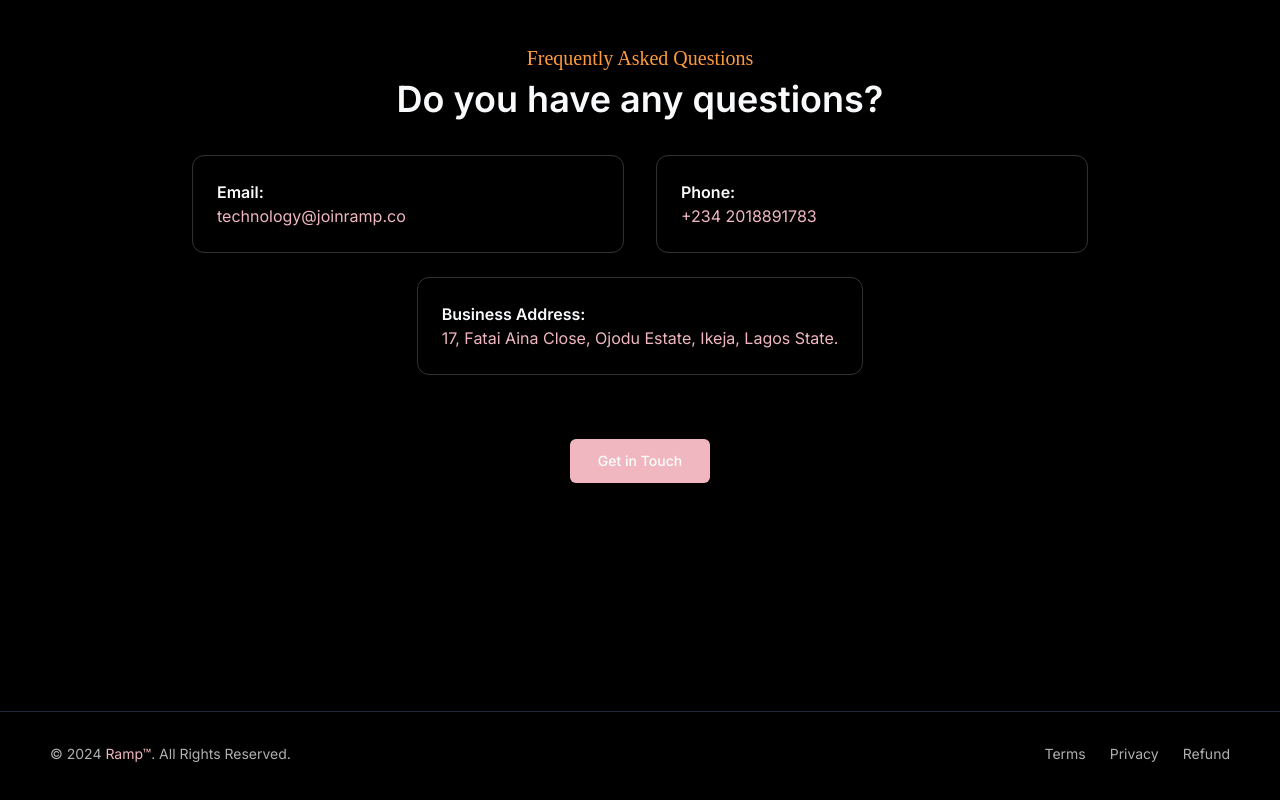
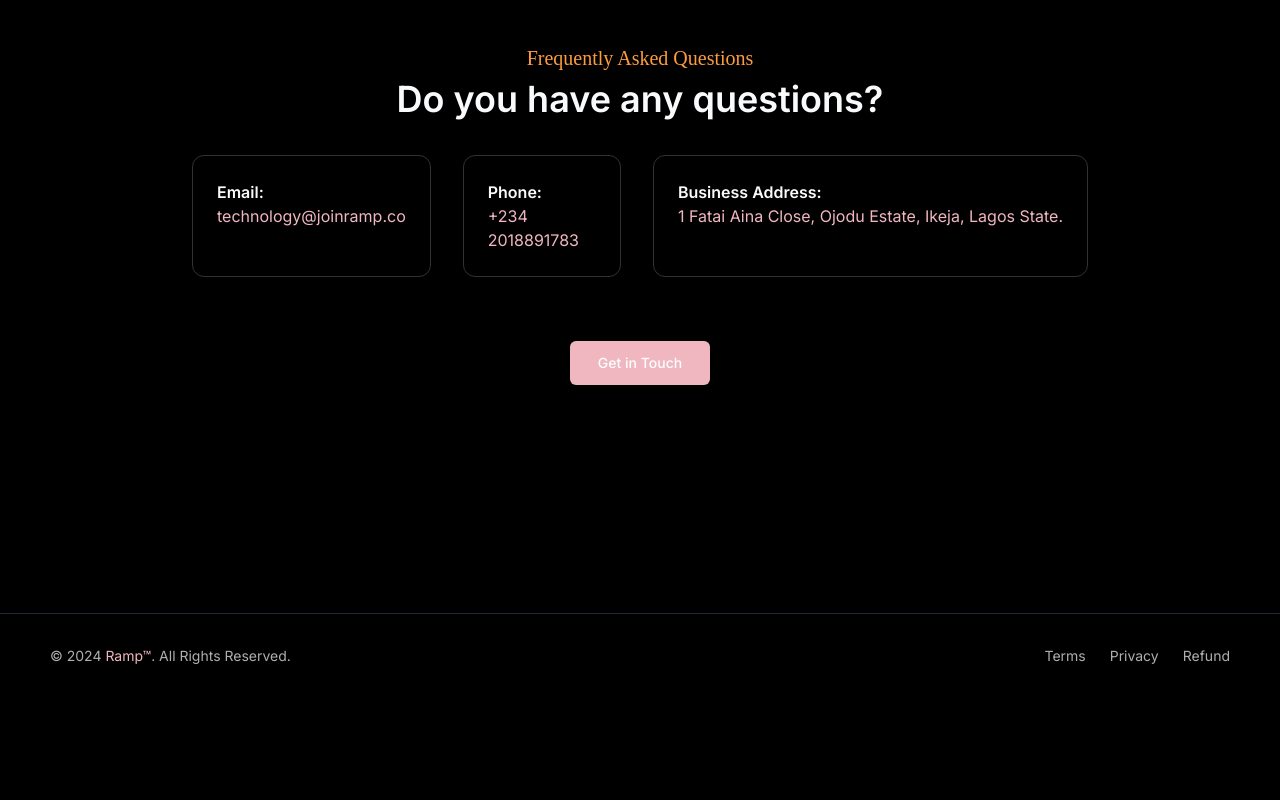
Before and after one commit to Adroit11/marketing-website, a Next.js app: page / in a window 1280 px wide. Shown: the part 2995-3795 px from the top of the page. After the commit the page ends 3717 px from the top, so only its background shows below. Built offline with nearby package versions, Linux system fonts and the light colour scheme.

Commit message:
fix: address

```diff
--- a/src/components/landing/faqs.tsx
+++ b/src/components/landing/faqs.tsx
@@ -26,7 +26,7 @@ export const FAQS = () => {
             <div className="p-6 border border-slate-100/20 rounded-xl flex-2 ">
               <p className="font-semibold">Business Address:</p>
               <p className="text-primary">
-                17, Fatai Aina Close, Ojodu Estate, Ikeja, Lagos State.
+                1 Fatai Aina Close, Ojodu Estate, Ikeja, Lagos State.
               </p>
             </div>
           </div>
```
